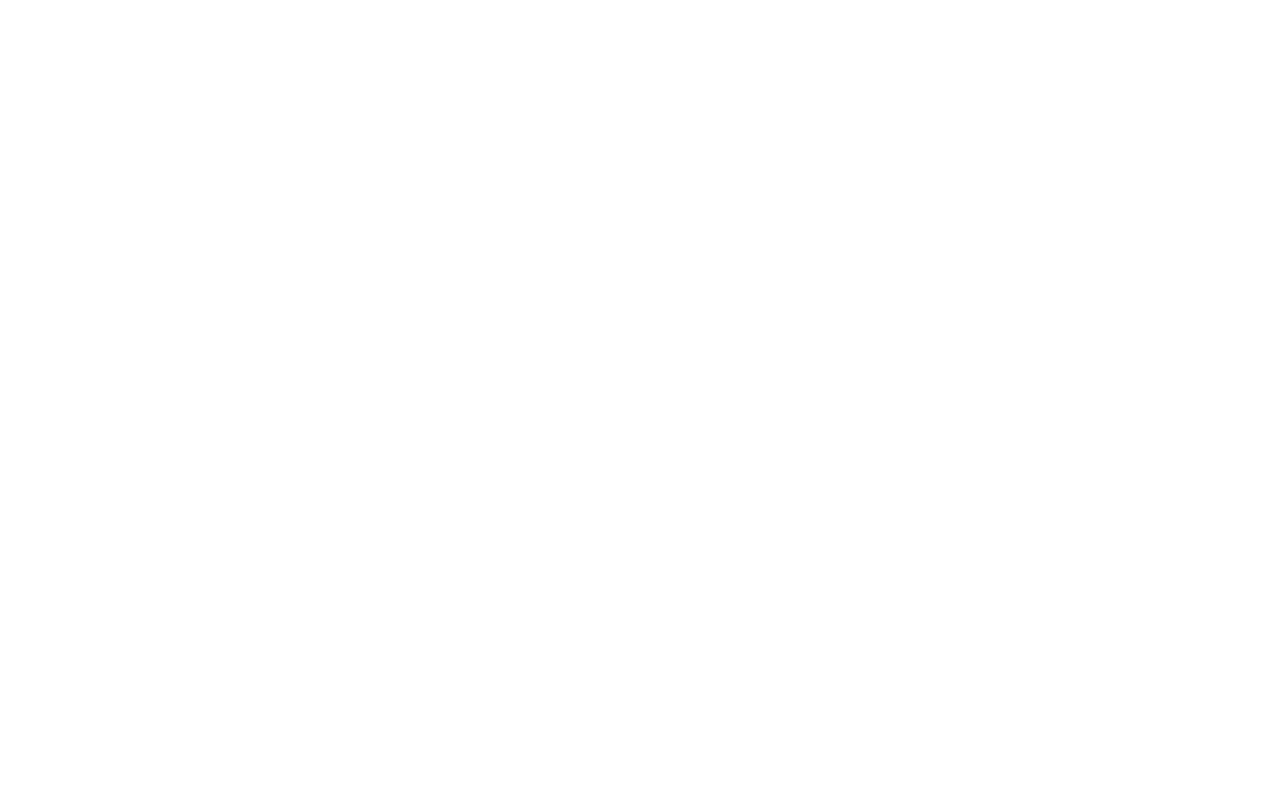
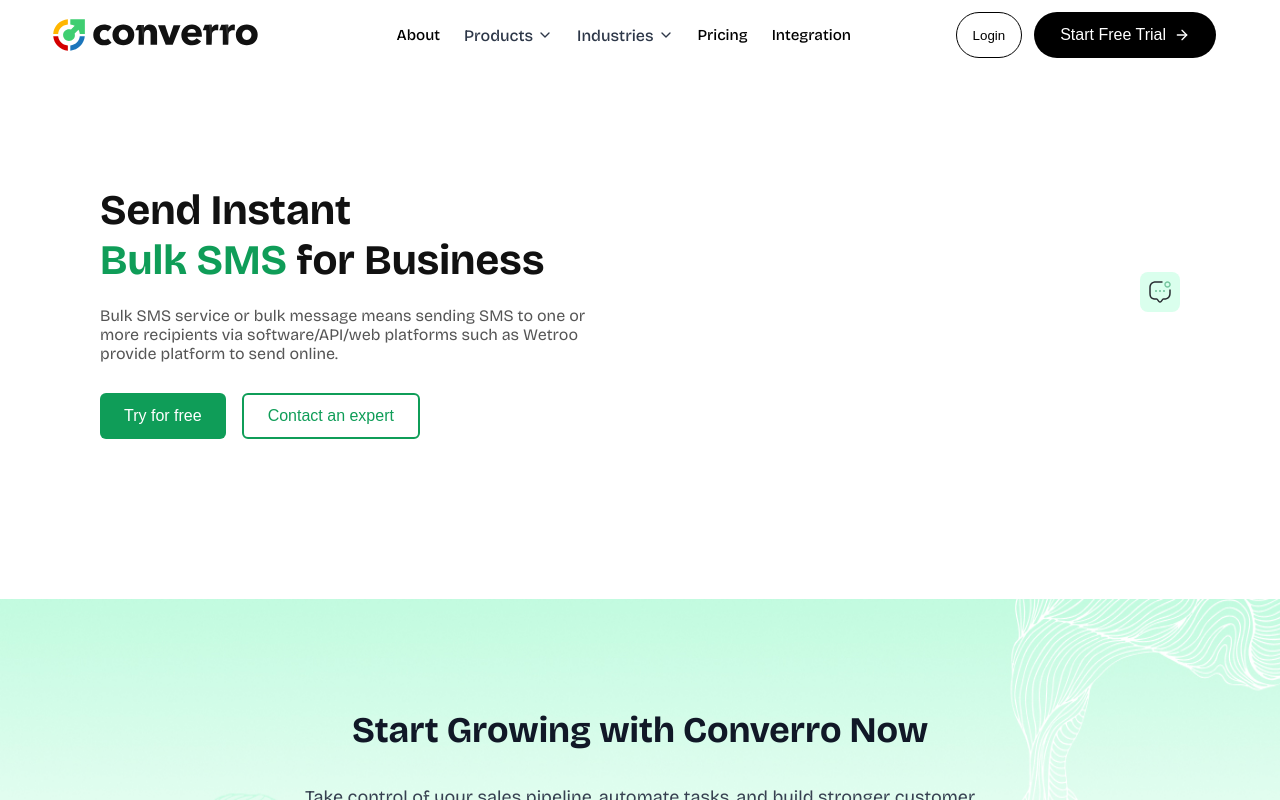
Before and after one commit to IsHa2507/converro, a React (Create React App) app: page /sms-marketing in a window 1280 px wide. Before the commit this address had no page. Shown: the top 800 px of the page. Built offline with nearby package versions, Linux system fonts and the light colour scheme.

Commit message:
added struct of sms marketing

```diff
--- a/src/App.js
+++ b/src/App.js
@@ -28,6 +28,7 @@
 import AddOns from "./components/AddOns";
 import WhatWeDo from "./components/WhatWeDo";
 import IntegrationPage from "./components/IntegrationPage";
+import SMS_Marketing from "./internalPages/SMS_Marketing";
 function App() {
   return (
      <Router>
@@ -41,6 +42,7 @@
         <Route path="/aboutus" element={<AboutUS/>}/>
         <Route path="/pricing" element={<Pricing/>}/>
         <Route path="/integrationpage" element={<IntegrationPage/>}/>
+        <Route path="/sms-marketing" element={<SMS_Marketing />} />
       </Routes>
     </Router>
   );
--- a/src/components/Navbar.js
+++ b/src/components/Navbar.js
@@ -27,7 +27,7 @@
 
 const dropdowns = {
   products: [
-    { title: "SMS Marketing", desc: "Reach more customers instantly with targeted SMS campaigns.", to: "/products/marketing", image: smsImg },
+    { title: "SMS Marketing", desc: "Reach more customers instantly with targeted SMS campaigns.", to: "/sms-marketing", image: smsImg },
     { title: "Email Marketing", desc: "Boost engagement and conversions with powerful email campaigns.", to: "/products/sales", image: emailImg },
     { title: "Automation 360", desc: "Automate workflows and maximize efficiency with ease.", to: "/products/service", image: automationImg },
     { title: "WhatsApp Business API", desc: "Connect directly with customers using WhatsApp marketing.", to: "/products/content", image: whatsappImg },
--- /dev/null
+++ b/src/internalPages/SMS_Marketing.css
@@ -0,0 +1,109 @@
+/* Section Wrapper */
+.sms-hero {
+  margin-top: 50px;
+  padding-top: 150px;
+  padding: 100px;
+  background: #fff;
+
+
+}
+
+/* Container */
+.sms-hero-container {
+  max-width: 1200px;
+  margin: 0 auto;
+  display: flex;
+  align-items: center;
+  justify-content: space-between;
+  gap: 40px;
+}
+
+/* Left Content */
+.sms-hero-content h1 {
+  font-size: 42px;
+  font-weight: 700;
+  line-height: 1.2;
+  color: #111;
+  margin-bottom: 20px;
+}
+
+.sms-highlight {
+  color: #0f9d58; /* green accent */
+}
+
+.sms-description {
+  font-size: 16px;
+  color: #555;
+  margin-bottom: 30px;
+  max-width: 500px;
+}
+
+/* Buttons */
+.sms-hero-buttons {
+  display: flex;
+  gap: 16px;
+}
+
+.sms-btn-primary,
+.sms-btn-secondary {
+  padding: 12px 24px;
+  font-size: 16px;
+  border-radius: 6px;
+  cursor: pointer;
+  transition: 0.3s ease;
+}
+
+.sms-btn-primary {
+  background: #0f9d58;
+  color: #fff;
+  border: none;
+}
+
+.sms-btn-primary:hover {
+  background: #0c7c46;
+}
+
+.sms-btn-secondary {
+  background: transparent;
+  border: 2px solid #0f9d58;
+  color: #0f9d58;
+}
+
+.sms-btn-secondary:hover {
+  background: #0f9d58;
+  color: #fff;
+}
+
+/* Right Image */
+.sms-hero-image img {
+  max-width: 500px;
+  width: 100%;
+  height: auto;
+}
+
+/* Responsive */
+@media (max-width: 768px) {
+  .sms-hero-container {
+    flex-direction: column;
+    text-align: center;
+  }
+
+  .sms-hero-content h1 {
+    font-size: 32px;
+  }
+
+  .sms-description {
+    font-size: 15px;
+    margin: 0 auto 20px;
+  }
+
+  .sms-hero-buttons {
+    flex-direction: column;
+    align-items: center;
+  }
+
+  .sms-hero-image img {
+    max-width: 320px;
+    margin-top: 30px;
+  }
+}
--- /dev/null
+++ b/src/internalPages/SMS_Marketing.js
@@ -0,0 +1,43 @@
+import React from "react";
+import "./SMS_Marketing.css";
+import Navbar from "../components/Navbar";
+import CTA from "../components/CTA";
+import Footer from "../components/Footer";
+import smsHeroImg from "../images/SMS Marketing.svg";
+
+const SMS_Marketing = () => {
+  return (
+  <>
+  <Navbar/>
+    <section className="sms-hero">
+      <div className="sms-hero-container">
+        {/* Left Content */}
+        <div className="sms-hero-content">
+          <h1>
+            Send Instant <br />
+            <span className="sms-highlight">Bulk SMS</span> for Business
+          </h1>
+          <p className="sms-description">
+            Bulk SMS service or bulk message means sending SMS to one or more
+            recipients via software/API/web platforms such as Wetroo provide
+            platform to send online.
+          </p>
+          <div className="sms-hero-buttons">
+            <button className="sms-btn-primary">Try for free</button>
+            <button className="sms-btn-secondary">Contact an expert</button>
+          </div>
+        </div>
+
+        {/* Right Image */}
+        <div className="sms-hero-image">
+          <img src={smsHeroImg} alt="Bulk SMS" />
+        </div>
+      </div>
+    </section>
+    <CTA/>
+    <Footer/>
+    </>
+  );
+};
+
+export default SMS_Marketing;
```
Also changed, not shown: src/internalPages/EmailMarketing.css (added), src/internalPages/EmailMarketing.js (added).
